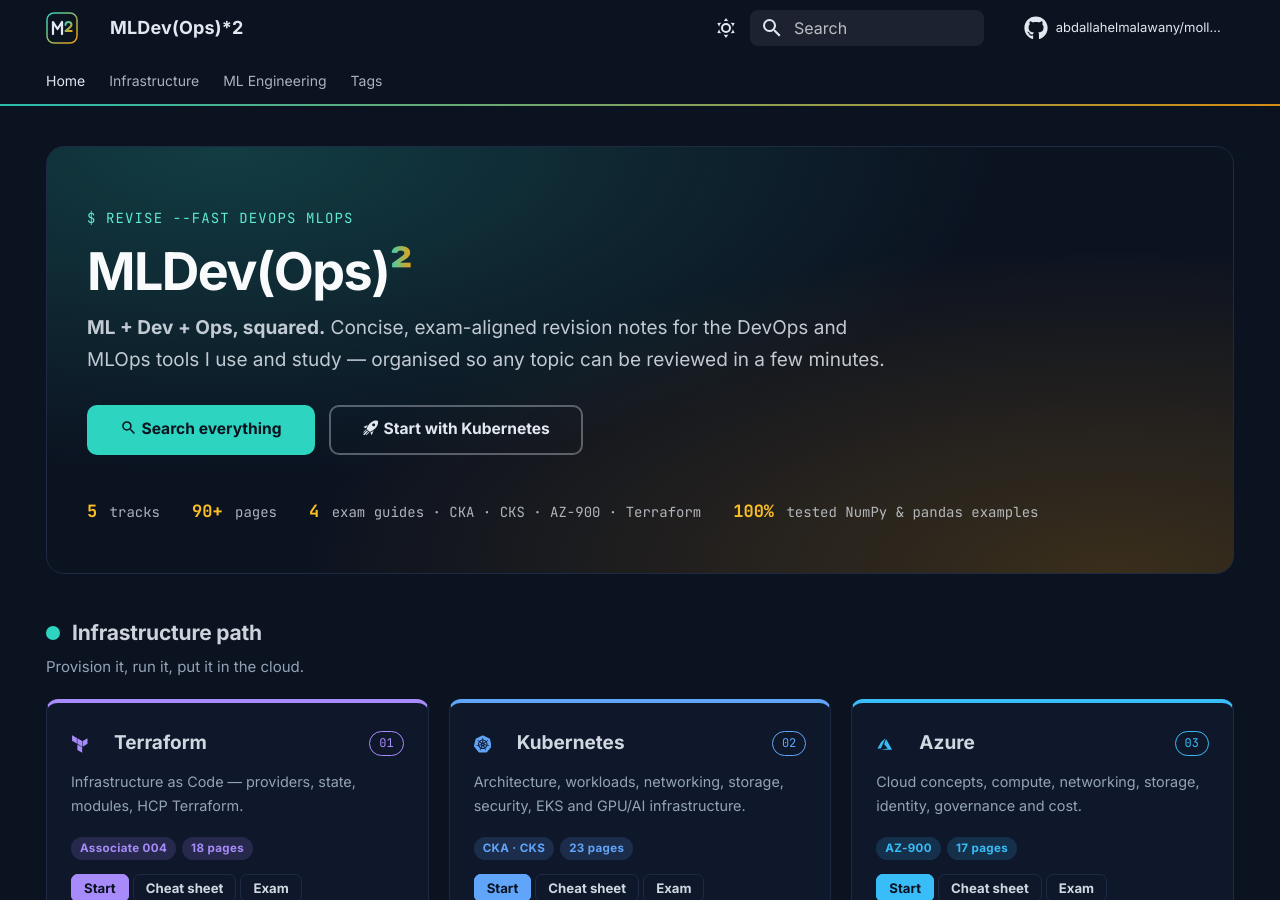
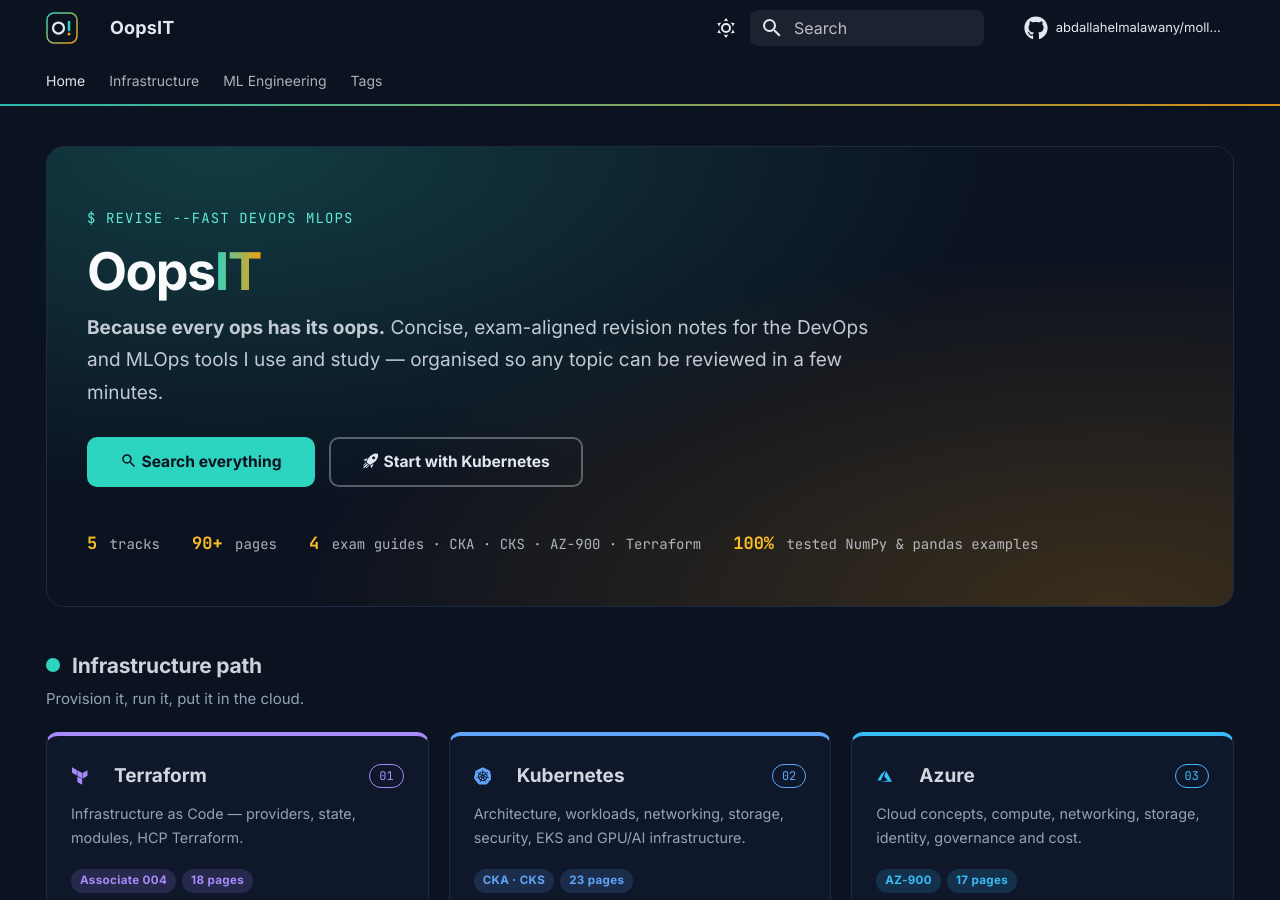
Before and after one commit to abdallahelmalawany/molladevops, an MkDocs documentation site: the page built from docs/index.md, in a window 1280 px wide and 900 px high. Built offline with MkDocs 1.6.1 and Material for MkDocs 9.7.7, drawn with Linux system fonts in a browser that asks for light colours; comment, search, counter and statistics services are not loaded; some of the changed text lies outside the part shown.

Commit message:
Rename site to OopsIT; pandas guide; site redesign

```diff
--- a/docs/assets/extra.css
+++ b/docs/assets/extra.css
@@ -1,5 +1,5 @@
 /* =========================================================================
-   MLDev(Ops)² theme — dark navy + teal (Dev/Ops) + amber (ML)
+   OopsIT theme — dark navy + teal (Dev/Ops) + amber (ML)
    ========================================================================= */
 
 /* ---------- Brand tokens ---------- */
--- a/docs/index.md
+++ b/docs/index.md
@@ -10,9 +10,9 @@ hide:
 
 <p class="mld-hero__eyebrow">$ revise --fast devops mlops</p>
 
-<h1 class="mld-hero__title">MLDev(Ops)<span class="mld-sq">²</span></h1>
+<h1 class="mld-hero__title">Oops<span class="mld-sq">IT</span></h1>
 
-<p class="mld-hero__lead"><strong>ML + Dev + Ops, squared.</strong> Concise, exam-aligned revision notes for the DevOps and MLOps tools I use and study — organised so any topic can be reviewed in a few minutes.</p>
+<p class="mld-hero__lead"><strong>Because every ops has its oops.</strong> Concise, exam-aligned revision notes for the DevOps and MLOps tools I use and study — organised so any topic can be reviewed in a few minutes.</p>
 
 [:material-magnify: Search everything](#){ .md-button .md-button--primary onclick="document.querySelector('.md-search__input').focus(); return false;" }
 [:material-rocket-launch: Start with Kubernetes](kubernetes/index.md){ .md-button }
--- a/mkdocs.yml
+++ b/mkdocs.yml
@@ -1,11 +1,11 @@
-site_name: "MLDev(Ops)*2"
-site_description: "MLDev(Ops)*2 — revision notes for DevOps and MLOps: Terraform, Kubernetes, Azure, NumPy, pandas and more."
+site_name: "OopsIT"
+site_description: "OopsIT — revision notes for DevOps and MLOps: Terraform, Kubernetes, Azure, NumPy, pandas and more."
 site_author: Abdallah Elmalawany
 repo_url: https://github.com/abdallahelmalawany/molladevops
 repo_name: abdallahelmalawany/molladevops
 edit_uri: edit/main/docs/
 site_url: https://abdallahelmalawany.github.io/molladevops/
-copyright: "&copy; Abdallah Elmalawany — MLDev(Ops)²"
+copyright: "&copy; Abdallah Elmalawany — OopsIT"
 
 theme:
   name: material
```
Also changed, not shown: README.md (+1 -1 lines), docs/assets/logo.svg.
